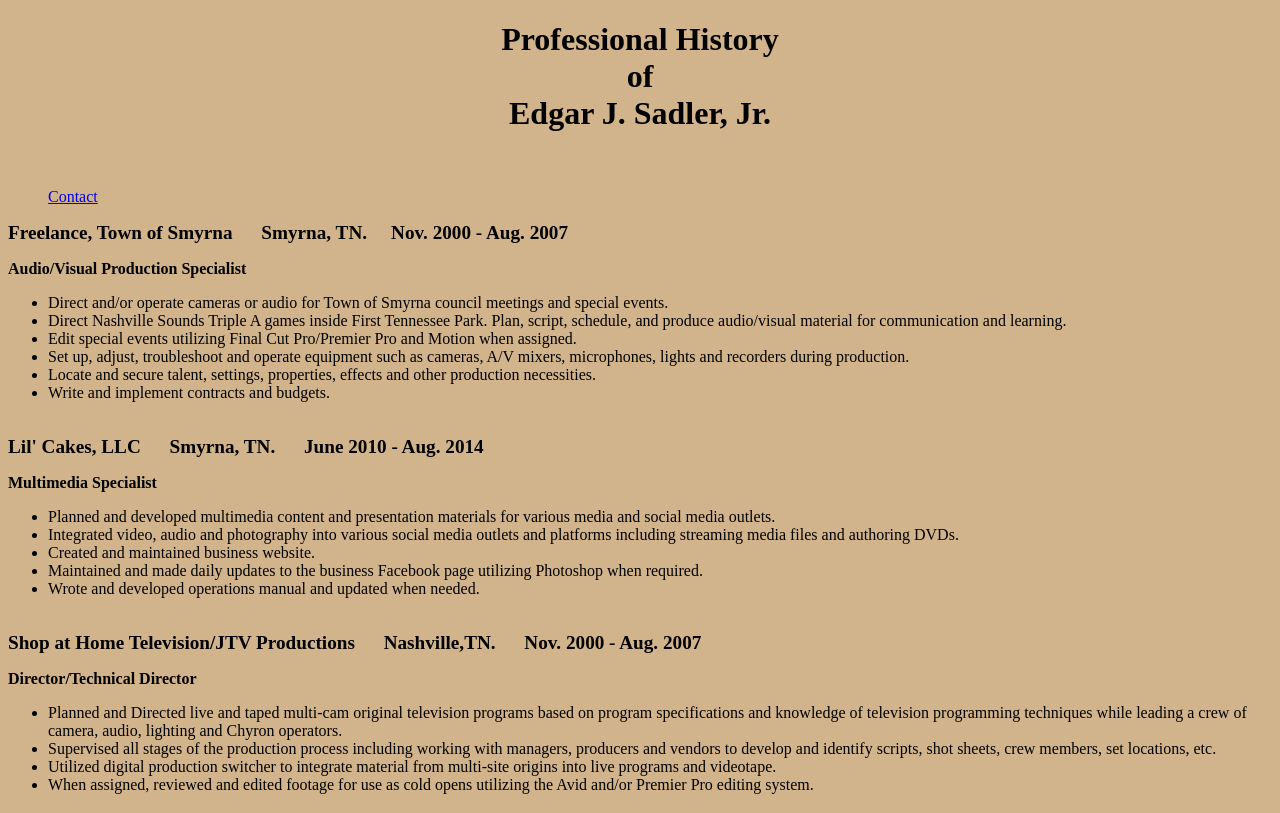
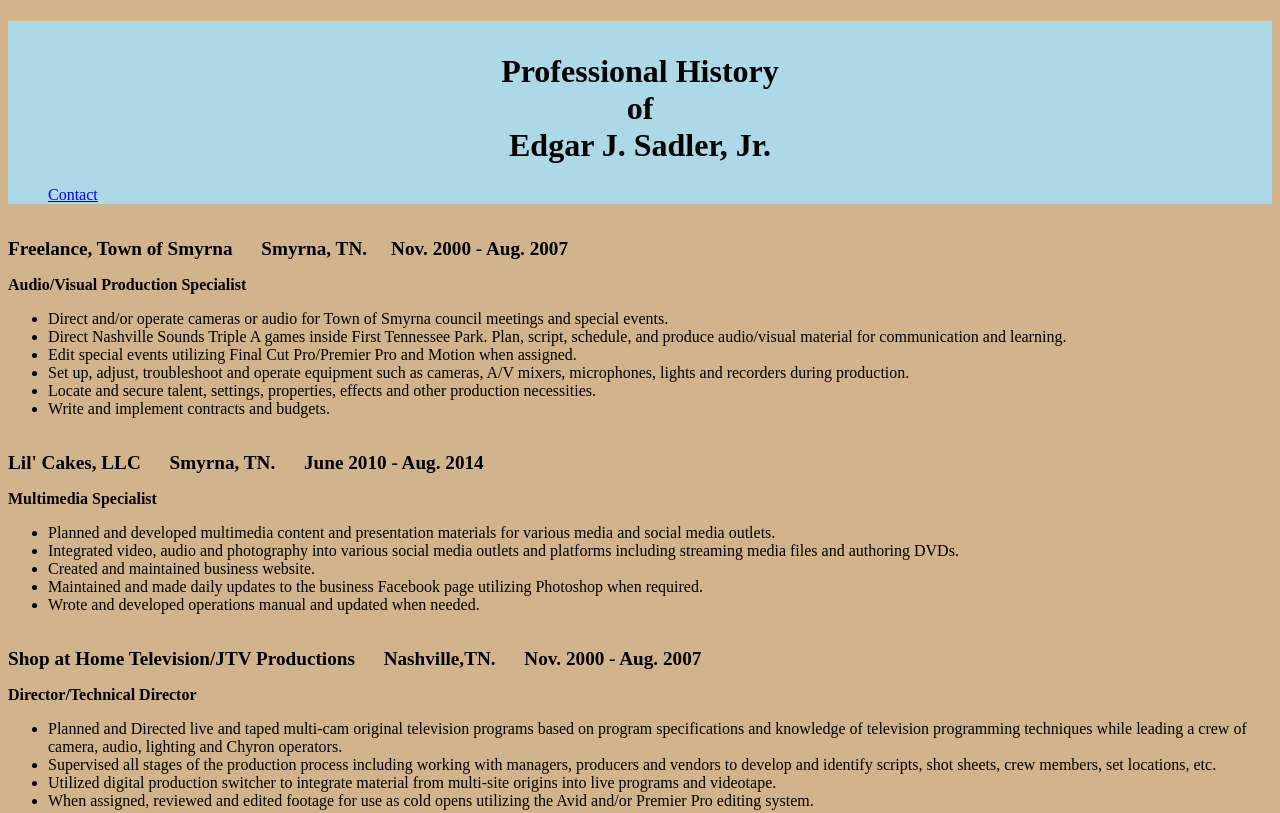
Before and after one commit to edsad/SW_HTML_PERSONAL_BIO-19, a plain HTML site: page index.html in a window 1280 px wide. Shown: the top 813 px of the page. Drawn offline with Linux system fonts and the light colour scheme.

Commit message:
added some styling

```diff
--- a/index.html
+++ b/index.html
@@ -5,13 +5,14 @@
     <link rel="stylesheet" type="text/css" href="styles.css">
   </head>
 <body>
-  <h1>Professional History<br>of<br>Edgar J. Sadler, Jr.</h1><br>
-  <p>
-    <ul class="plain">
-      <li><a href="contact.html">Contact</a></li>
-    </ul>
-  </p>
-
+  <div class="better">
+  <h1>Professional History<br>of<br>Edgar J. Sadler, Jr.</h1>
+    <p>
+      <ul class="plain">
+        <li><a href="contact.html">Contact</a></li>
+      </ul>
+    </p>
+  </div><br>
   <article>
     <header>Freelance, Town of Smyrna &nbsp;&nbsp;&nbsp;&nbsp; Smyrna, TN.&nbsp;&nbsp;&nbsp;&nbsp; Nov. 2000 - Aug. 2007</header>
     <section>
--- a/styles.css
+++ b/styles.css
@@ -4,11 +4,16 @@ body {
 
 h1 {
   text-align: center;
+  padding-top: 1em;
 }
 
 header {
   font-size: 1.2em;
   font-weight: 700;
+}
+
+.better {
+  background-color: lightblue;
 }
 
 .important {
```
